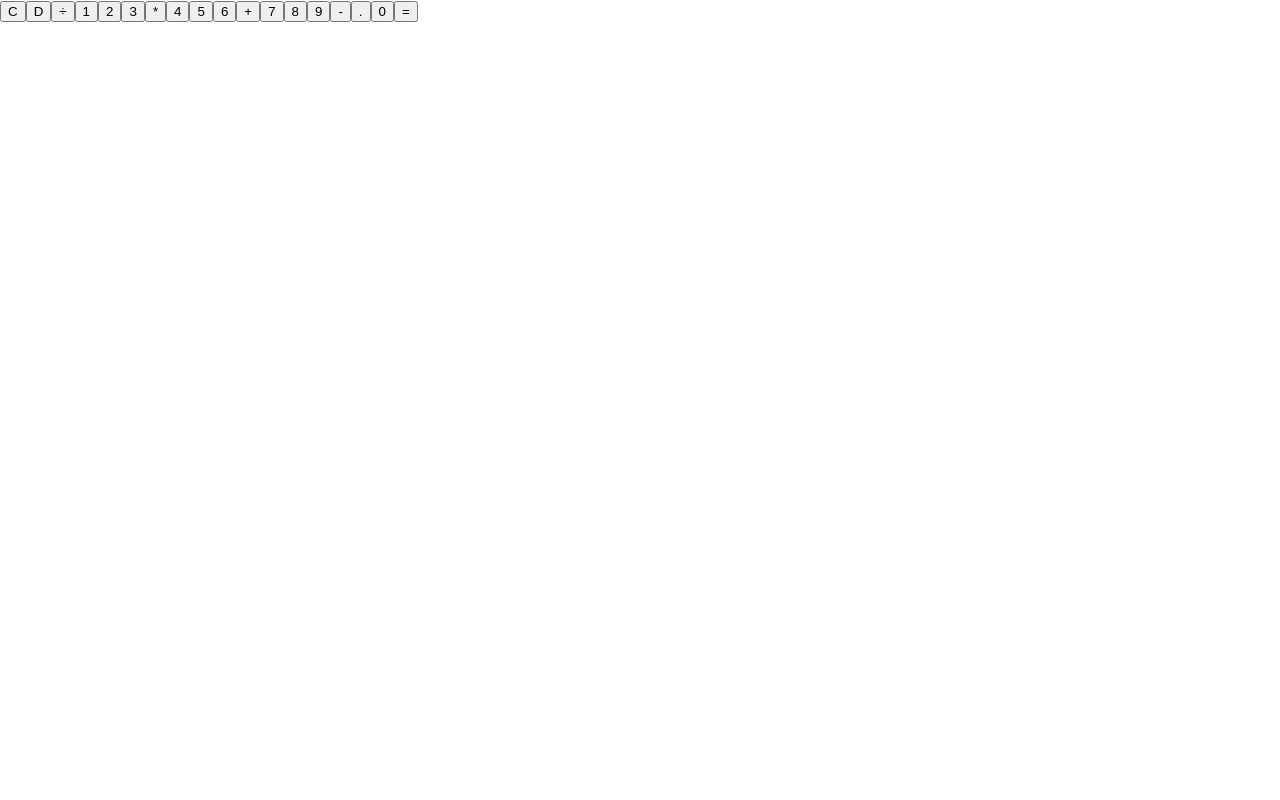
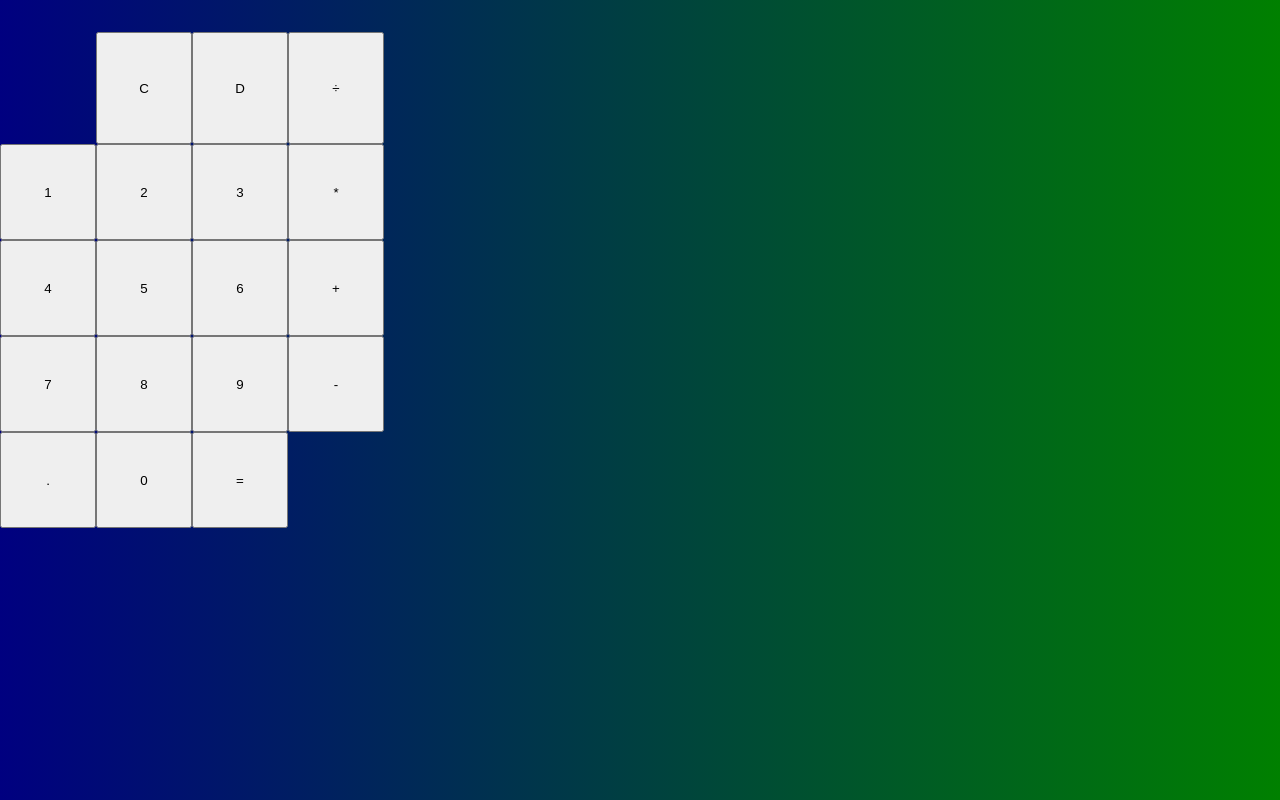
Before and after one commit to TzuCChan/calculator-React, a React (Create React App) app: page / in a window 1280 px wide. Built offline with nearby package versions, Linux system fonts and the light colour scheme.

Commit message:
add styles

```diff
--- a/src/App.js
+++ b/src/App.js
@@ -1,6 +1,8 @@
+import "./calculator.css"
+
 function App() {
   return (
-    <div className="calculator-grid">
+    <div className="grid">
       <div className="output">
         <div className="previous-operand"></div>
         <div className="current-operand"></div>
--- /dev/null
+++ b/src/calculator.css
@@ -0,0 +1,15 @@
+*, *::before, *::after {
+  box-sizing: border-box;
+}
+
+body {
+  margin: 0;
+  background: linear-gradient(to right, navy, green);
+}
+
+.grid {
+  display: grid;
+  margin-top: 2rem;
+  grid-template-columns: repeat(4, 6rem);
+  grid-template-rows:  minmax(7rem, auto) repeat(5, 6rem);
+}
```
